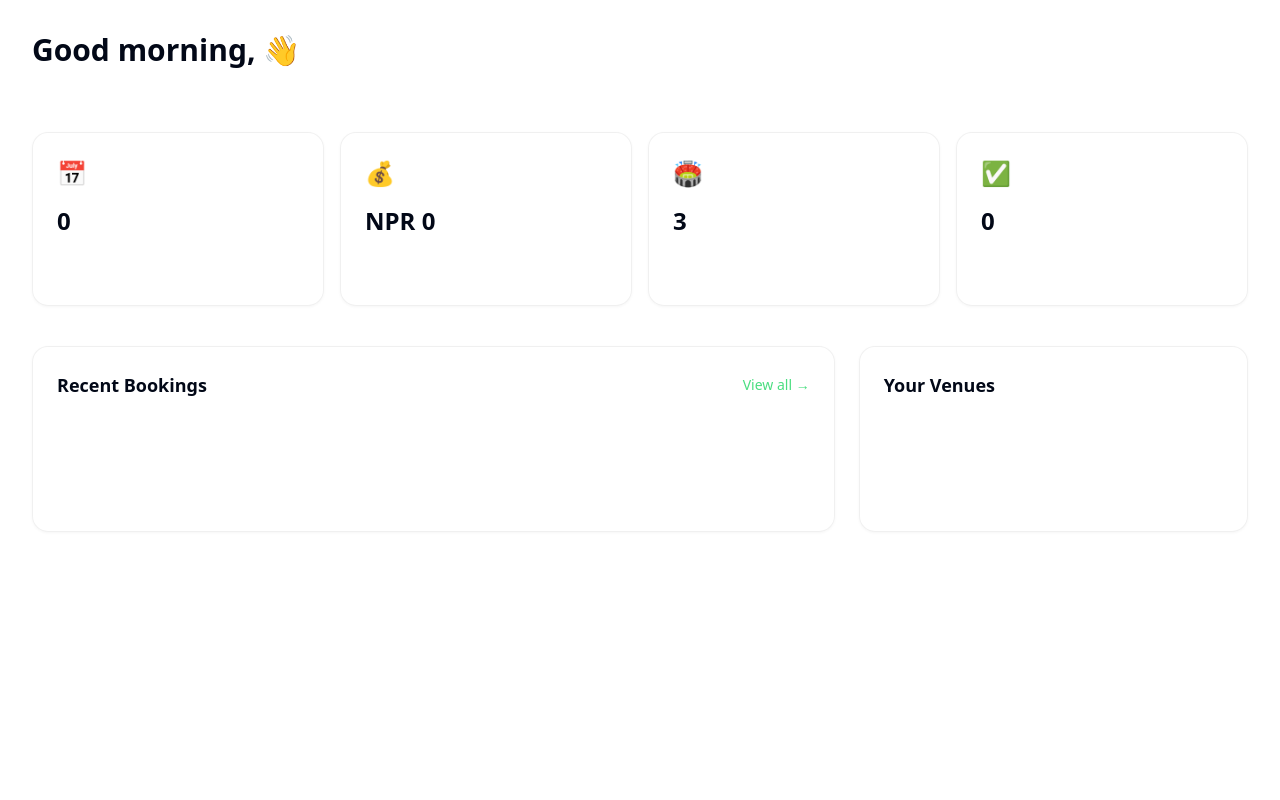
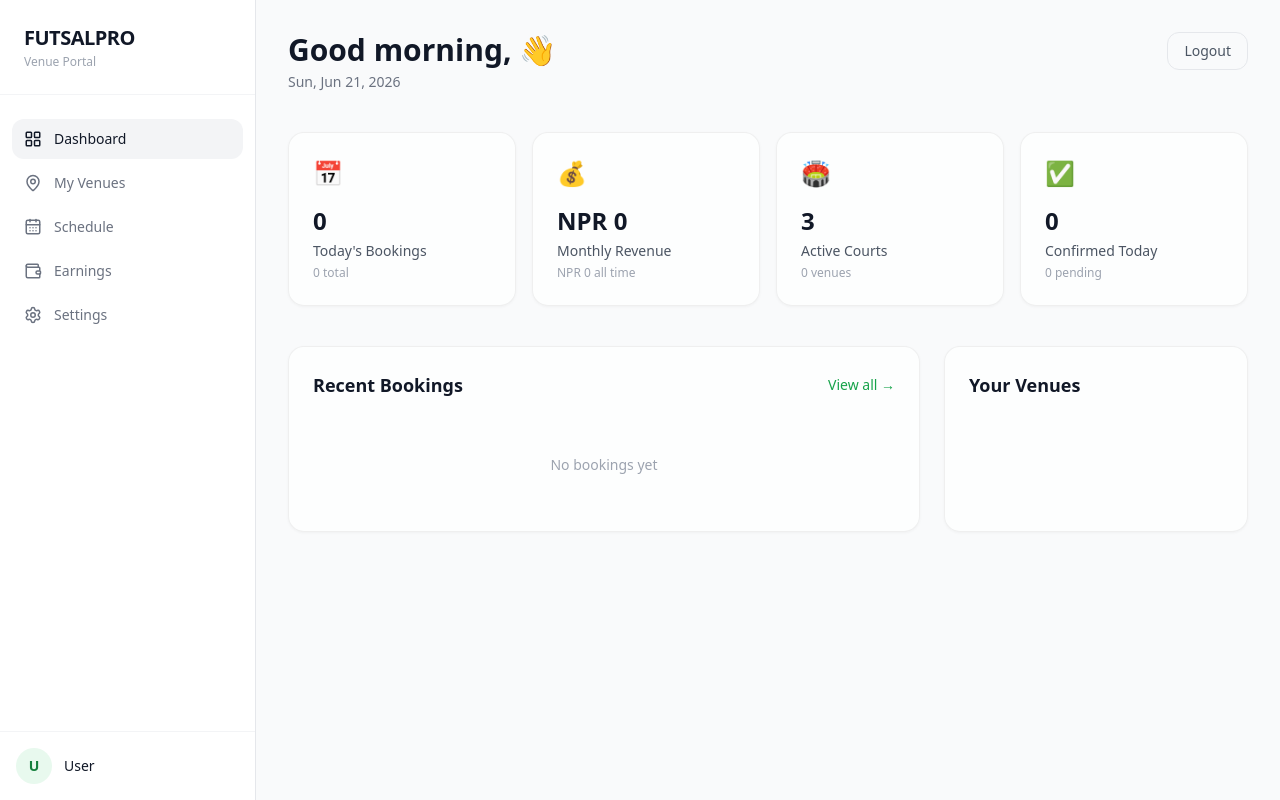
Before and after one commit to prakhyat-shrestha/futsal-saas-front, a Next.js app: page /dashboard in a window 1280 px wide. Built offline with nearby package versions, Linux system fonts and the light colour scheme.

Commit message:
added sidebar for venue owner dashboard

```diff
--- /dev/null
+++ b/app/(auth)/layout.tsx
@@ -0,0 +1,18 @@
+import { Navbar } from "@/components/Navbar"
+import { Footer } from "@/components/Footer"
+
+export default function AuthLayout({
+  children,
+}: {
+  children: React.ReactNode
+}) {
+  return (
+    <div className="min-h-screen flex flex-col">
+      <Navbar />
+      <main className="flex-grow flex items-center justify-center p-8">
+        {children}
+      </main>
+      <Footer />
+    </div>
+  )
+}
--- a/app/login/page.tsx
+++ b/app/(auth)/login/page.tsx
@@ -24,7 +24,7 @@ export default function LoginPage() {
   }
 
   return (
-    <div className="animate-fade-up">
+    <div className="w-full max-w-md mx-auto animate-fade-up">
       {/* Logo */}
       <div className="flex items-center justify-center gap-2 mb-10">
         <div className="w-9 h-9 bg-green-500 rounded-xl flex items-center justify-center">
--- a/app/signup/page.tsx
+++ b/app/(auth)/signup/page.tsx
@@ -28,7 +28,7 @@ export default function SignupPage() {
    }
 
   return (
-    <div className="animate-fade-up">
+    <div className="w-full max-w-md mx-auto animate-fade-up">
       <div className="flex items-center justify-center gap-2 mb-10">
         <div className="w-9 h-9 bg-green-500 rounded-xl flex items-center justify-center">
           <span className="text-black font-syne font-black">F</span>
--- /dev/null
+++ b/app/(dashboard)/dashboard/layout.tsx
@@ -0,0 +1,10 @@
+import { Sidebar } from "@/components/Sidebar";
+
+export default function DashboardLayout({ children }: { children: React.ReactNode }) {
+  return (
+    <div className="flex min-h-screen bg-gray-50">
+      <Sidebar />
+      <main className="flex-1 overflow-x-hidden">{children}</main>
+    </div>
+  );
+}
--- a/app/(dashboard)/dashboard/page.tsx
+++ b/app/(dashboard)/dashboard/page.tsx
@@ -47,14 +47,14 @@ export default function DashboardPage() {
       {/* Header */}
       <div className="mb-10 flex items-start justify-between">
         <div>
-          <h1 className="font-syne font-bold text-3xl mb-1">
+          <h1 className="font-syne font-bold text-3xl mb-1 text-gray-900">
             Good {getGreeting()}, {user?.name?.split(" ")[0]} 👋
           </h1>
-          <p className="font-dm text-white/40 text-sm">{formatDate(today)}</p>
+          <p className="font-dm text-gray-500 text-sm">{formatDate(today)}</p>
         </div>
         <button
           onClick={handleLogout}
-          className="font-dm text-sm px-4 py-2 rounded-xl border border-white/10 text-white/70 hover:text-white hover:bg-white/5 transition-colors shrink-0"
+          className="font-dm text-sm px-4 py-2 rounded-xl border border-gray-200 text-gray-600 hover:text-gray-900 hover:bg-gray-50 transition-colors shrink-0"
         >
           Logout
         </button>
@@ -71,9 +71,9 @@ export default function DashboardPage() {
             <div className="flex items-start justify-between mb-4">
               <span className="text-2xl">{stat.icon}</span>
             </div>
-            <div className="font-syne font-bold text-2xl mb-1">{stat.value}</div>
-            <div className="font-dm text-sm text-white/60">{stat.label}</div>
-            <div className="font-dm text-xs text-white/30 mt-1">{stat.sub}</div>
+            <div className="font-syne font-bold text-2xl mb-1 text-gray-900">{stat.value}</div>
+            <div className="font-dm text-sm text-gray-600">{stat.label}</div>
+            <div className="font-dm text-xs text-gray-400 mt-1">{stat.sub}</div>
           </div>
         ))}
       </div>
@@ -82,33 +82,33 @@ export default function DashboardPage() {
         {/* Recent Bookings */}
         <div className="lg:col-span-2 glass rounded-2xl p-6">
           <div className="flex items-center justify-between mb-6">
-            <h2 className="font-syne font-semibold text-lg">Recent Bookings</h2>
-            <Link href="/booking" className="text-green-400 hover:text-green-300 text-sm font-dm transition-colors">
+            <h2 className="font-syne font-semibold text-lg text-gray-900">Recent Bookings</h2>
+            <Link href="/booking" className="text-green-600 hover:text-green-700 text-sm font-dm transition-colors">
               View all →
             </Link>
           </div>
           <div className="space-y-3">
             {recentBookings.length === 0 ? (
-              <p className="font-dm text-white/30 text-sm text-center py-8">No bookings yet</p>
+              <p className="font-dm text-gray-400 text-sm text-center py-8">No bookings yet</p>
             ) : (
               recentBookings.map((booking) => {
                 const court = courts.find((c) => c.id === booking.courtId);
                 const venue = tenantVenues.find((v) => v.id === booking.venueId);
                 return (
-                  <div key={booking.id} className="flex items-center gap-4 p-4 bg-white/3 rounded-xl hover:bg-white/5 transition-colors">
-                    <div className="w-10 h-10 bg-green-500/10 rounded-lg flex items-center justify-center text-green-400 font-syne font-bold text-sm shrink-0">
+                  <div key={booking.id} className="flex items-center gap-4 p-4 bg-gray-50 rounded-xl hover:bg-gray-100 transition-colors">
+                    <div className="w-10 h-10 bg-green-500/10 rounded-lg flex items-center justify-center text-green-700 font-syne font-bold text-sm shrink-0">
                       {court?.name.slice(0, 2).toUpperCase() ?? "?"}
                     </div>
                     <div className="flex-1 min-w-0">
-                      <p className="font-dm text-sm text-white font-medium truncate">
+                      <p className="font-dm text-sm text-gray-900 font-medium truncate">
                         {booking.playerName} — {court?.name}
                       </p>
-                      <p className="font-dm text-xs text-white/40 mt-0.5">
+                      <p className="font-dm text-xs text-gray-500 mt-0.5">
                         {venue?.name} · {formatDate(booking.date)} · {booking.timeSlot.start}–{booking.timeSlot.end}
                       </p>
                     </div>
                     <div className="flex items-center gap-3 shrink-0">
-                      <span className="font-dm text-sm text-white/60">{formatCurrency(booking.totalPrice)}</span>
+                      <span className="font-dm text-sm text-gray-600">{formatCurrency(booking.totalPrice)}</span>
                       <span className={`text-xs font-dm px-2.5 py-1 rounded-full border capitalize ${STATUS_COLORS[booking.status]}`}>
                         {booking.status}
                       </span>
@@ -123,9 +123,9 @@ export default function DashboardPage() {
         {/* Venues */}
         <div className="glass rounded-2xl p-6">
           <div className="flex items-center justify-between mb-6">
-            <h2 className="font-syne font-semibold text-lg">Your Venues</h2>
+            <h2 className="font-syne font-semibold text-lg text-gray-900">Your Venues</h2>
             {user?.role === "vendor_admin" && (
-              <Link href="/admin" className="text-green-400 hover:text-green-300 text-sm font-dm transition-colors">
+              <Link href="/admin" className="text-green-600 hover:text-green-700 text-sm font-dm transition-colors">
                 Manage →
               </Link>
             )}
@@ -135,13 +135,13 @@ export default function DashboardPage() {
               const venueCourts = courts.filter((c) => c.venueId === venue.id);
               const venueBookings = todayBookings.filter((b) => b.venueId === venue.id);
               return (
-                <div key={venue.id} className="p-4 bg-white/3 rounded-xl hover:bg-white/5 transition-colors">
+                <div key={venue.id} className="p-4 bg-gray-50 rounded-xl hover:bg-gray-100 transition-colors">
                   <div className="flex items-center justify-between mb-2">
-                    <p className="font-syne font-semibold text-sm">{venue.name}</p>
+                    <p className="font-syne font-semibold text-sm text-gray-900">{venue.name}</p>
                     <span className="w-2 h-2 bg-green-400 rounded-full animate-pulse" />
                   </div>
-                  <p className="font-dm text-xs text-white/40 mb-3">{venue.city}</p>
-                  <div className="flex items-center gap-4 text-xs font-dm text-white/50">
+                  <p className="font-dm text-xs text-gray-500 mb-3">{venue.city}</p>
+                  <div className="flex items-center gap-4 text-xs font-dm text-gray-500">
                     <span>{venueCourts.length} courts</span>
                     <span>{venueBookings.length} today</span>
                   </div>
--- /dev/null
+++ b/components/Sidebar.tsx
@@ -0,0 +1,74 @@
+"use client";
+
+import Link from "next/link";
+import { usePathname } from "next/navigation";
+import { useAuthStore } from "@/store/authStore";
+import {
+  LayoutGrid,
+  MapPin,
+  CalendarDays,
+  Wallet,
+  Settings,
+} from "lucide-react";
+
+const NAV_ITEMS = [
+  { href: "/dashboard", label: "Dashboard", icon: LayoutGrid },
+  { href: "/dashboard/venues", label: "My Venues", icon: MapPin },
+  { href: "/dashboard/schedule", label: "Schedule", icon: CalendarDays },
+  { href: "/dashboard/earnings", label: "Earnings", icon: Wallet },
+  { href: "/dashboard/settings", label: "Settings", icon: Settings },
+];
+
+export function Sidebar() {
+  const pathname = usePathname();
+  const { user } = useAuthStore();
+
+  return (
+    <aside className="w-64 min-h-screen bg-white border-r border-gray-200 flex flex-col shrink-0">
+      {/* Logo */}
+      <div className="px-6 py-6 border-b border-gray-100">
+        <span className="font-syne font-extrabold text-xl text-gray-900 tracking-tight">
+          FUTSALPRO
+        </span>
+        <p className="font-dm text-xs text-gray-400 mt-0.5">Venue Portal</p>
+      </div>
+
+      {/* Nav */}
+      <nav className="flex-1 px-3 py-6 space-y-1">
+        {NAV_ITEMS.map((item) => {
+          const active = pathname === item.href;
+          const Icon = item.icon;
+          return (
+            <Link
+              key={item.href}
+              href={item.href}
+              className={`flex items-center gap-3 px-3 py-2.5 rounded-xl font-dm text-sm transition-colors ${
+                active
+                  ? "bg-gray-100 text-gray-900 font-medium"
+                  : "text-gray-500 hover:bg-gray-50 hover:text-gray-900"
+              }`}
+            >
+              <Icon size={18} strokeWidth={2} />
+              {item.label}
+            </Link>
+          );
+        })}
+      </nav>
+
+      {/* User */}
+      <div className="px-4 py-4 border-t border-gray-100 flex items-center gap-3">
+        <div className="w-9 h-9 rounded-full bg-green-500/10 text-green-700 font-syne font-bold flex items-center justify-center text-sm shrink-0">
+          {user?.name?.charAt(0).toUpperCase() ?? "U"}
+        </div>
+        <div className="min-w-0">
+          <p className="font-dm text-sm text-gray-900 font-medium truncate">
+            {user?.name ?? "User"}
+          </p>
+          <p className="font-dm text-xs text-gray-400 truncate">
+            {user?.tenantId ? "City Arena" : ""}
+          </p>
+        </div>
+      </div>
+    </aside>
+  );
+}
```
